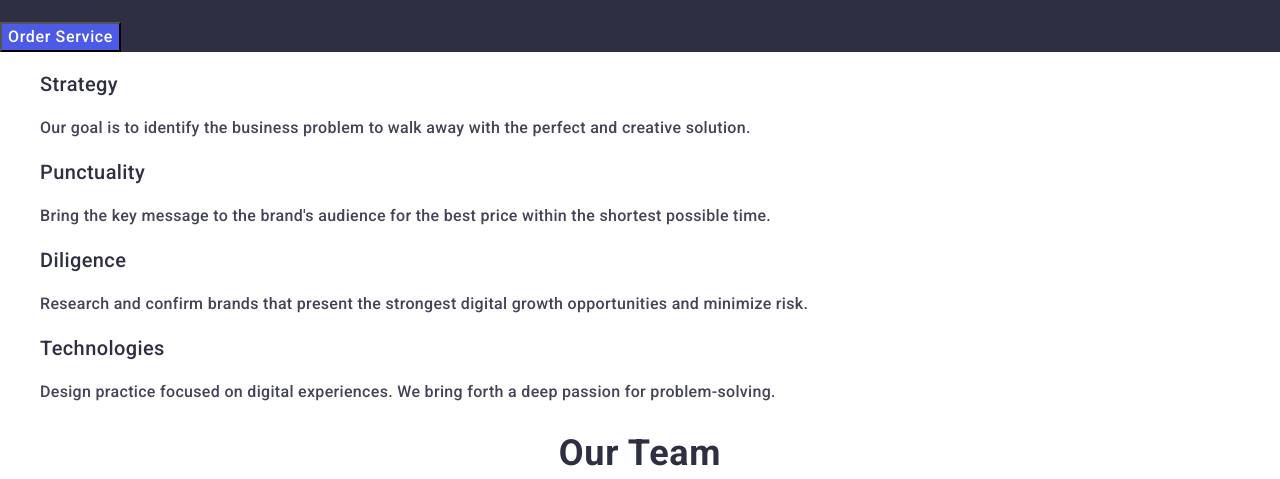
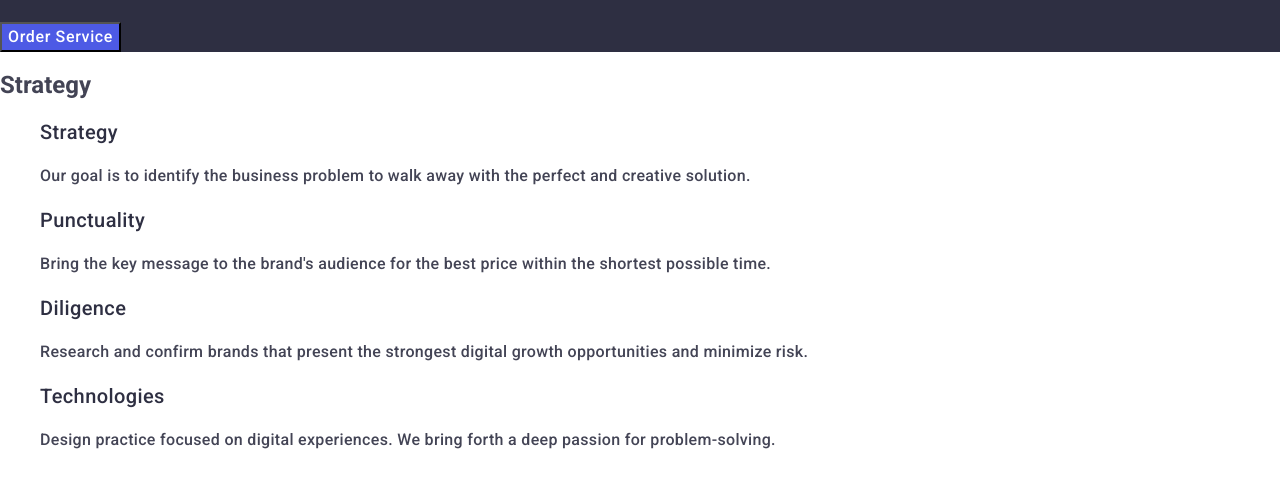
Before and after one commit to Roksolana420/goit-markup-hw-02-updated, a plain HTML site: page index.html in a window 1280 px wide. Shown: the part 304-783 px from the top of the page. Drawn offline with nearby package versions, Linux system fonts and the light colour scheme.

Commit message:
fix section2

```diff
--- a/index.html
+++ b/index.html
@@ -61,6 +61,7 @@
         <button type="button" class="hero-btn">Order Service</button>
       </section>
       <section class="strategy">
+        <h2 class="strategy-title">Strategy</h2>
         <ul class="strategy-list">
           <li class="strategy-item">
             <h3 class="strategy-subtitle">Strategy</h3>
```
